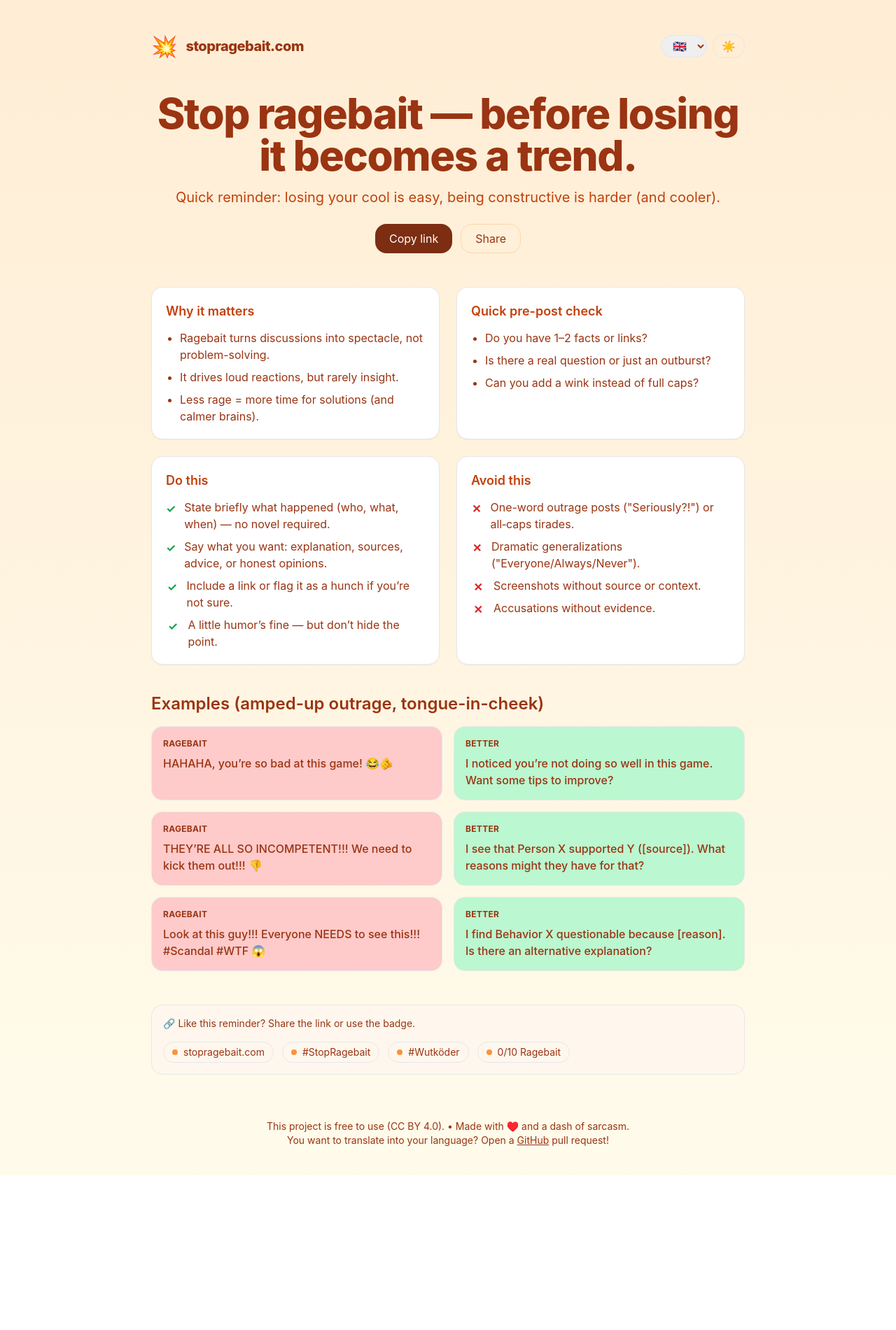
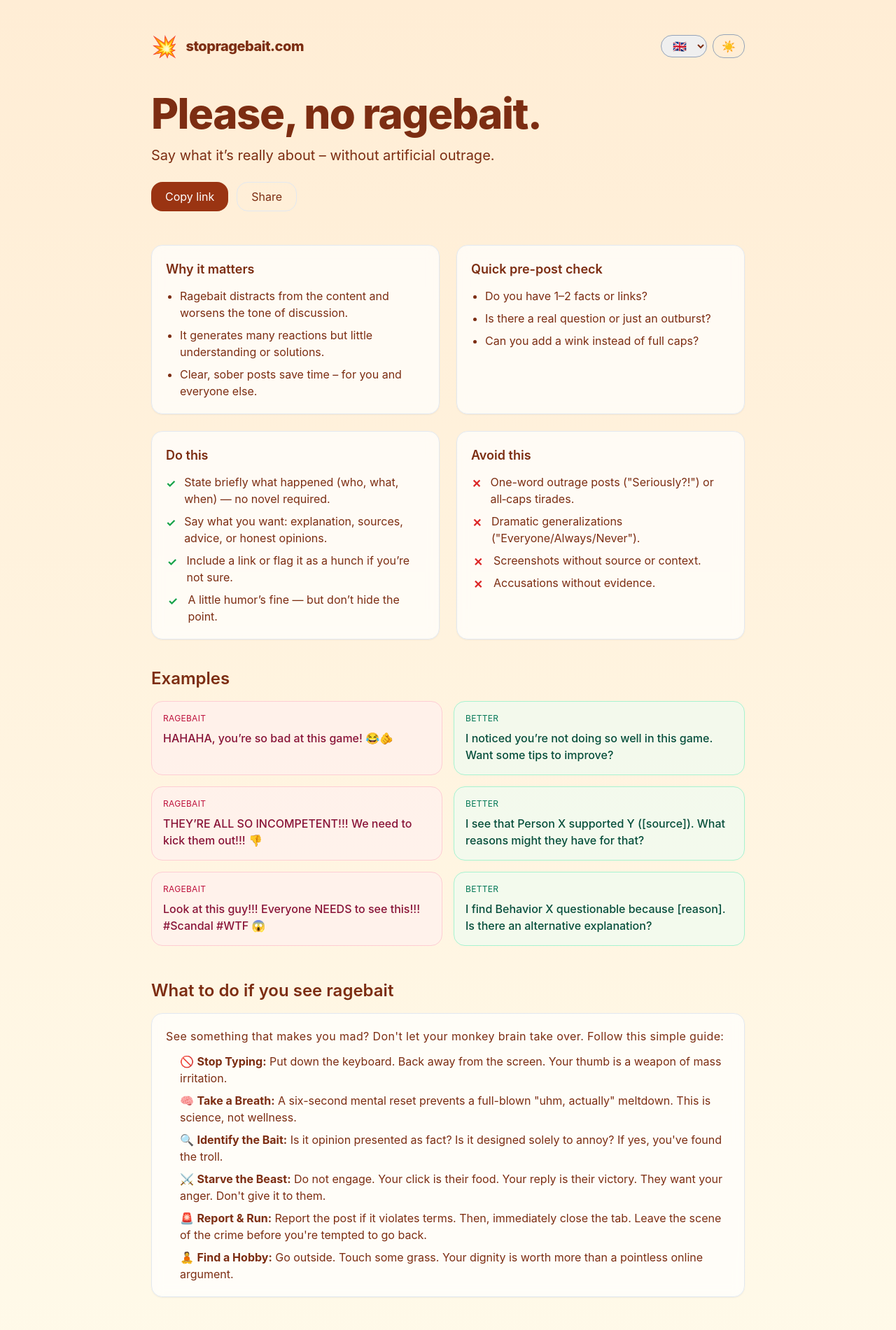
Before and after one commit to FelixTPG/stopragebait.com, a React (Create React App) app: page / in a window 1280 px wide. Shown: the top 1901 px of the page at 70% size. Before the commit the page ends 1680 px from the top, so only its background shows below. Built offline with nearby package versions, Linux system fonts and the light colour scheme.

Commit message:
added anti ragebait guide

```diff
--- a/public/index.html
+++ b/public/index.html
@@ -4,7 +4,7 @@
     <meta charset="utf-8" />
     <link rel="icon" href="%PUBLIC_URL%/favicon.ico" />
     <meta name="viewport" content="width=device-width, initial-scale=1" />
-    <meta name="theme-color" content="#e67be8" />
+<!--    <meta name="theme-color" content="#e67be8" /> -->
     <meta
       name="description"
       content="A small reminder to resist ragebait online."
--- a/src/App.js
+++ b/src/App.js
@@ -29,7 +29,7 @@ export default function StopRagebait() {
   });
 
   // t = translations for current language
-  const t = useMemo(() => translations[lang] || translations["en"], [lang]);
+  const t = useMemo(() => ({ ...translations[lang] }) || { ...translations["en"] }, [lang]);
 
   // ui copy status
   const [copied, setCopied] = useState(false);
@@ -43,7 +43,7 @@ export default function StopRagebait() {
     } catch {
       // ignore
     }
-  }, [lang, t.title, t.ogDesc]);
+  }, [lang, t.title]);
 
   // link copy - try async clipboard first, fallback to textarea
   const copy = useCallback(async () => {
@@ -75,7 +75,7 @@ export default function StopRagebait() {
   }, []);
 
   return (
-      <main className="min-h-screen w-full bg-gradient-to-b from-orange-100 to-amber-50 text-orange-800 dark:text-white dark:from-slate-900 dark:to-gray-900 transition-colors">
+      <main className="min-h-screen w-full bg-gradient-to-b from-orange-100 to-amber-50 text-orange-900 dark:text-white dark:from-slate-950 dark:to-slate-900  transition-colors">
         <header className="max-w-4xl mx-auto px-6 pt-12 pb-4 flex items-center justify-between">
           <div className="flex items-center gap-3">
             <div className="text-3xl" aria-hidden>
@@ -90,8 +90,8 @@ export default function StopRagebait() {
                 id="sr-lang-select"
                 value={lang}
                 onChange={(e) => setLang(e.target.value)}
-                className="px-3 py-1 rounded-2xl border focus:outline-none focus:ring-1 focus:ring-orange-200 dark:bg-slate-700 dark:text-white"
-                aria-label={lang === "de" ? "Sprache wählen" : "Choose language"}
+                className="px-3 py-1 rounded-2xl border border-slate-400 focus:outline-none dark:bg-slate-700 dark:text-white cursor-pointer"
+                aria-label="Choose language"
             >
               <option value="de">🇩🇪</option>
               <option value="en">🇬🇧</option>
@@ -101,14 +101,14 @@ export default function StopRagebait() {
           </div>
         </header>
 
-        <section className="max-w-4xl mx-auto px-6 py-8 text-center">
+        <section className="max-w-4xl mx-auto px-6 py-8">
           <h2 className="text-5xl md:text-6xl font-extrabold tracking-tight leading-tight">{t.tagline}</h2>
-          <p className="mt-4 text-lg md:text-xl text-orange-700 dark:text-orange-200">{t.sub}</p>
+          <p className="mt-4 text-lg md:text-xl text-orange-900 dark:text-white">{t.sub}</p>
 
-          <div className="mt-6 flex justify-center gap-3">
+          <div className="mt-6 flex justify-left gap-3">
             <button
                 onClick={copy}
-                className="px-5 py-2 rounded-2xl bg-orange-900 text-white hover:opacity-90 focus:outline-none focus:ring-2 focus:ring-orange-400"
+                className="px-5 py-2 rounded-2xl bg-orange-800 dark:bg-slate-400 dark:text-black text-white hover:opacity-90 focus:outline-none"
                 aria-label={copied ? t.copied : t.cta}
             >
               {copied ? t.copied : t.cta}
@@ -116,9 +116,9 @@ export default function StopRagebait() {
 
             <a
                 href="#share"
-                className="px-5 py-2 rounded-2xl border border-orange-200 focus:outline-none focus:ring-2 focus:ring-orange-200"
+                className="px-5 py-2 rounded-2xl border border-slate-200 dark:border-slate-300 focus:outline-none"
             >
-              {t.share}
+              {t.shareButton}
             </a>
           </div>
 
@@ -129,7 +129,7 @@ export default function StopRagebait() {
         </section>
 
         <section className="max-w-4xl mx-auto px-6 grid md:grid-cols-2 gap-6 py-4">
-          <Card title={<span className="text-orange-700">{t.whyTitle}</span>}>
+          <Card title={<span className="">{t.whyTitle}</span>}>
             <ul className="list-disc pl-5 space-y-2 text-left">
               {t.why.map((w, i) => (
                   <li key={i}>{w}</li>
@@ -137,7 +137,7 @@ export default function StopRagebait() {
             </ul>
           </Card>
 
-          <Card title={<span className="text-orange-700">{t.quickTitle}</span>}>
+          <Card title={<span className="">{t.quickTitle}</span>}>
             <ul className="list-disc pl-5 space-y-2">
               {t.quick.map((q, i) => (
                   <li key={i}>{q}</li>
@@ -145,27 +145,42 @@ export default function StopRagebait() {
             </ul>
           </Card>
 
-          <Card title={<span className="text-orange-700">{t.dosTitle}</span>}>
+          <Card title={<span className="">{t.dosTitle}</span>}>
             <Checklist items={t.dos} good />
           </Card>
 
-          <Card title={<span className="text-orange-700">{t.dontsTitle}</span>}>
+          <Card title={<span className="">{t.dontsTitle}</span>}>
             <Checklist items={t.donts} />
           </Card>
         </section>
 
         <section className="max-w-4xl mx-auto px-6 py-6">
-          <h3 className="text-2xl font-semibold mb-4">{<span className="text-orange-800 dark:text-orange-200">{t.examplesTitle}</span>}</h3>
+          <h3 className="text-2xl font-semibold mb-4">{t.examplesTitle}</h3>
           <div className="grid gap-4">
-            <Example bad={t.ex1bad} good={t.ex1good} />
-            <Example bad={t.ex2bad} good={t.ex2good} />
-            <Example bad={t.ex3bad} good={t.ex3good} />
+            <Example bad={t.ex1bad} good={t.ex1good} t={t} />
+            <Example bad={t.ex2bad} good={t.ex2good} t={t} />
+            <Example bad={t.ex3bad} good={t.ex3good} t={t} />
           </div>
+        </section>
+
+        <section className="max-w-4xl mx-auto px-6 py-6">
+          <h3 className="text-2xl font-semibold mb-4">{t.ragebaitGuide.title}</h3>
+          <Card>
+            <p className="mb-3 tracking-wide">{t.ragebaitGuide.description}</p>
+            <ul className="list-item pl-5 space-y-2">
+              {t.ragebaitGuide.li.map((item, i) => {
+                const emojis = ["🚫", "🧠", "🔍", "⚔️", "🚨", "🧘"];
+                return (
+                    <li key={i} dangerouslySetInnerHTML={{ __html: `${emojis[i]} ${item.replace(/\*(.*?)\*/g, "<strong>$1</strong>")}` }} />
+                );
+              })}
+            </ul>
+          </Card>
         </section>
 
         <section id="share" className="max-w-4xl mx-auto px-6 py-6">
           <div className="rounded-2xl border p-4 bg-orange-50 dark:bg-transparent">
-            <p className="text-sm">🔗 {lang === "de" ? "Gefällt dir dieser Denkzettel? Teile den Link oder nutze die Badges." : "Like this reminder? Share the link or use the badge."}</p>
+            <p className="text-sm">🔗 {t.share}</p>
             <div className="mt-4 flex flex-wrap items-center gap-3">
               <Badge text="stopragebait.com" />
               <Badge text="#StopRagebait" />
@@ -175,9 +190,12 @@ export default function StopRagebait() {
           </div>
         </section>
 
-        <footer className="max-w-4xl mx-auto px-6 py-10 text-sm text-center">
-          <div>{t.footerLeft} • {t.footerRight}</div>
-          <div>You want to translate into your language? Open a <a href="https://github.com/FelixTPG/stopragebait.com" target="_blank" rel="noopener noreferrer" style={{ textDecoration: "underline" }}>GitHub</a> pull request!</div>
+        <footer className="max-w-4xl mx-auto px-6 py-10 md:border-t border-slate-200 dark:border-slate-800">
+          <div className="flex flex-col md:flex-row items-start md:justify-between gap 4">
+            <div className="text-sm text-slate-600 dark:text-slate-400">{t.footerLeft}</div>
+            <div className="text-sm text-slate-600 dark:text-slate-400">{t.footerRight}</div>
+          </div>
+          <div className="text-sm text-slate-600 dark:text-slate-400">You want to translate into your language? Open a <a href="https://github.com/FelixTPG/stopragebait.com" target="_blank" rel="noopener noreferrer" style={{ textDecoration: "underline" }}>GitHub</a> pull request!</div>
         </footer>
       </main>
   );
@@ -187,10 +205,10 @@ export default function StopRagebait() {
    jsx components
    -------------------------- */
 
-function Card({ title, children }) {
+function Card({ title, children }: { title: string; children: React.ReactNode }) {
   return (
-      <div className="rounded-2xl border p-5 shadow-sm bg-white dark:bg-slate-800">
-        <h3 className="text-lg font-semibold mb-3">{title}</h3>
+      <div className="rounded-2xl border border-slate-200 dark:border-slate-800 p-5 shadow-sm bg-white/70 dark:bg-slate-900/70 backdrop-blur">
+        {title && <h3 className="text-lg font-semibold mb-3">{title}</h3>}
         {children}
       </div>
   );
@@ -213,16 +231,16 @@ function Checklist({ items, good = false }) {
   );
 }
 
-function Example({ bad, good }) {
+function Example({ bad, good, t }: { bad: string; good: string, t: any }) {
   return (
       <div className="grid md:grid-cols-2 gap-4">
-        <div className="rounded-2xl border p-4 bg-red-200 dark:bg-red-900 dark:text-white">
-          <div className="text-xs uppercase tracking-wide font-bold">Ragebait</div>
-          <p className="mt-2 font-medium">{bad}</p>
+        <div className="rounded-2xl border border-rose-200 dark:border-rose-900/40 p-4 bg-rose-50/60 dark:bg-rose-950/20">
+          <div className="text-xs uppercase tracking-wide text-rose-700 dark:text-rose-300">{t.bad}</div>
+          <p className="mt-2 text-rose-900 dark:text-rose-200 font-medium">{bad}</p>
         </div>
-        <div className="rounded-2xl border p-4 bg-green-200 dark:bg-green-900 dark:text-white">
-          <div className="text-xs uppercase tracking-wide font-bold">Better</div>
-          <p className="mt-2 font-medium">{good}</p>
+        <div className="rounded-2xl border border-emerald-200 dark:border-emerald-900/40 p-4 bg-emerald-50/60 dark:bg-emerald-950/20">
+          <div className="text-xs uppercase tracking-wide text-emerald-700 dark:text-emerald-300">{t.good}</div>
+          <p className="mt-2 text-emerald-900 dark:text-emerald-200 font-medium">{good}</p>
         </div>
       </div>
   );
@@ -231,7 +249,7 @@ function Example({ bad, good }) {
 function Badge({ text }) {
   return (
       <span className="inline-flex items-center gap-2 rounded-full border px-3 py-1 text-sm select-none">
-      <span className="h-2 w-2 rounded-full bg-orange-400" aria-hidden></span>
+      <span className="h-2 w-2 rounded-full bg-slate-400" aria-hidden></span>
         {text}
     </span>
   );
@@ -250,9 +268,9 @@ function ThemeToggle() {
   return (
       <button
           onClick={() => setDark(d => !d)}
-          className="px-3 py-1 rounded-2xl border focus:outline-none focus:ring-1 focus:ring-orange-200"
+          className="px-3 py-1 rounded-2xl border border-slate-400 focus:outline-none cursor-pointer"
           aria-pressed={dark}
-          aria-label={dark ? "Wechsel zu hellem Theme" : "Wechsel zu dunklem Theme"}
+          aria-label="Change the white/dark theme of the website"
       >
         {dark ? "🌙" : "☀️"}
       </button>
--- a/src/translation.json
+++ b/src/translation.json
@@ -1,15 +1,15 @@
 {
   "de": {
-    "title": "Stop Ragebait",
-    "tagline": "Ragebait stoppen — bevor #Ausflippen Trend wird.",
-    "sub": "Kurze Erinnerung: Ausrasten ist einfach, konstruktiv sein ist schwieriger (und cooler).",
+    "title": "Stoppe Ragebait",
+    "tagline": "Bitte keine Wutköder.",
+    "sub": "Sag gleich, worum es wirklich geht – ohne künstliche Empörung.",
     "cta": "Link kopieren",
     "copied": "Kopiert!",
     "whyTitle": "Warum das wichtig ist",
     "why": [
-      "Ragebait verwandelt Diskussionen in Schaulaufen statt Problemlösung.",
-      "Er sorgt für laute Reaktionen, aber selten für echte Erkenntnisse.",
-      "Weniger Ausraster = mehr Zeit für Lösungen (und Nerven schonen)."
+      "Ragebait lenkt vom Inhalt ab und verschlechtert den Umgangston.",
+      "Es erzeugt viele Reaktionen, aber wenig Verständnis oder Lösungen.",
+      "Klare, nüchterne Beiträge sparen Zeit – für dich und alle anderen."
     ],
     "dosTitle": "Mach’s so",
     "dos": [
@@ -25,9 +25,9 @@
       "Screenshots ohne Quelle oder Kontext.",
       "Absichtliches Gaslighting oder Anschuldigungen ohne Beleg."
     ],
-    "examplesTitle": "Beispiele (mehr Ausraster, mehr Humor)",
-    "bad": "Ragebait (Ausraster-Version)",
-    "good": "Besser (ruhiger, nützlicher)",
+    "examplesTitle": "Beispiele",
+    "bad": "Wutköder",
+    "good": "Besser",
     "ex1bad": "HAHAHA, du bist so schlecht in diesem Spiel! 😂🫵",
     "ex1good": "Mir fällt auf, dass du in diesem Spiel nicht so gut bist. Willst du Tipps, wie du besser werden kannst?",
     "ex2bad": "DIE SIND ALLE SO UNFÄHIG!!! Wir müssen sie rauswerfen!!! 👎",
@@ -40,22 +40,34 @@
       "Ist da eine echte Frage drin oder nur Ausrasten?",
       "Kannst du das mit einem Augenzwinkern sagen statt Caps Lock?"
     ],
-    "footerLeft": "Dieses Projekt ist frei nutzbar (CC BY 4.0).",
+    "ragebaitGuide": {
+      "title": "Was tun, wenn du Ragebait siehst",
+      "description": "Etwas gesehen, das dich wütend macht? Lass dein Affenhirn nicht die Kontrolle übernehmen. Folge diesem einfachen Leitfaden:",
+      "li": [
+        "*Finger weg von der Tastatur:* Leg die Hände weg. Geh einen Schritt zurück. Dein Finger sind eine Massenvernichtungswaffe.",
+        "*Tief durchatmen:* Ein sechs-sekündiger mentaler Reset verhindert einen kompletten Nerd-Ausbruch. Das ist Wissenschaft, kein Wellness",
+        "*Erkenne den Köder:* Ist es Meinung, die als Fakt verkauft wird? Ist es nur dazu da, zu nerven? Glückwunsch, du hast den Troll gefunden.",
+        "*Den Troll verhungern lassen:* Nicht reagieren. Dein Klick ist ihr Futter. Deine Antwort ist ihr Sieg. Sie wollen deine Wut. Gib sie ihnen nicht.",
+        "*Melden und abhauen:* Melde den Beitrag, wenn er gegen Regeln verstößt. Schließe dann sofort den Tab. Verlass den Tatort, bevor du in Versuchung gerätst, zurückzukehren.",
+        "*Such dir ein Hobby:* Geh raus. Fühl mal Gras. Deine Würde ist mehr wert als ein sinnloser Online-Streit."
+      ]
+    },
+    "footerLeft": "Dieses Projekt ist frei nutzbar. (CC BY 3.0)",
     "footerRight": "Gemacht mit ♥\uFE0F und einem Hauch Sarkasmus.",
-    "share": "Teilen",
-    "ogDesc": "Stop Ragebait — eine kleine, humorvolle Erinnerung, bevor wir alle ausrasten."
+    "shareButton": "Teilen",
+    "share": "Magst du diese Erinnerung? Teile den Link oder nutze einen Hashtag."
   },
   "en": {
     "title": "Stop Ragebait",
-    "tagline": "Stop ragebait — before losing it becomes a trend.",
-    "sub": "Quick reminder: losing your cool is easy, being constructive is harder (and cooler).",
+    "tagline": "Please, no ragebait.",
+    "sub": "Say what it’s really about – without artificial outrage.",
     "cta": "Copy link",
     "copied": "Copied!",
     "whyTitle": "Why it matters",
     "why": [
-      "Ragebait turns discussions into spectacle, not problem-solving.",
-      "It drives loud reactions, but rarely insight.",
-      "Less rage = more time for solutions (and calmer brains)."
+      "Ragebait distracts from the content and worsens the tone of discussion.",
+      "It generates many reactions but little understanding or solutions.",
+      "Clear, sober posts save time – for you and everyone else."
     ],
     "dosTitle": "Do this",
     "dos": [
@@ -71,9 +83,9 @@
       "Screenshots without source or context.",
       "Accusations without evidence."
     ],
-    "examplesTitle": "Examples (amped-up outrage, tongue-in-cheek)",
-    "bad": "Ragebait (meltdown version)",
-    "good": "Better (calmer, more useful)",
+    "examplesTitle": "Examples",
+    "bad": "Ragebait",
+    "good": "Better",
     "ex1bad": "HAHAHA, you’re so bad at this game! 😂🫵",
     "ex1good": "I noticed you’re not doing so well in this game. Want some tips to improve?",
     "ex2bad": "THEY’RE ALL SO INCOMPETENT!!! We need to kick them out!!! 👎",
@@ -86,9 +98,21 @@
       "Is there a real question or just an outburst?",
       "Can you add a wink instead of full caps?"
     ],
-    "footerLeft": "This project is free to use (CC BY 4.0).",
+    "ragebaitGuide": {
+      "title": "What to do if you see ragebait",
+      "description": "See something that makes you mad? Don't let your monkey brain take over. Follow this simple guide:",
+      "li": [
+        "*Stop Typing:* Put down the keyboard. Back away from the screen. Your thumb is a weapon of mass irritation.",
+        "*Take a Breath:* A six-second mental reset prevents a full-blown \"uhm, actually\" meltdown. This is science, not wellness.",
+        "*Identify the Bait:* Is it opinion presented as fact? Is it designed solely to annoy? If yes, you've found the troll.",
+        "*Starve the Beast:* Do not engage. Your click is their food. Your reply is their victory. They want your anger. Don't give it to them.",
+        "*Report & Run:* Report the post if it violates terms. Then, immediately close the tab. Leave the scene of the crime before you're tempted to go back.",
+        "*Find a Hobby:* Go outside. Touch some grass. Your dignity is worth more than a pointless online argument."
+      ]
+    },
+    "footerLeft": "This project is free to use. (CC BY 3.0)",
     "footerRight": "Made with ♥\uFE0F and a dash of sarcasm.",
-    "share": "Share",
-    "ogDesc": "Stop Ragebait — a tiny, humorous reminder to avoid ragebait."
+    "shareButton": "Share",
+    "share": "Like this reminder? Share the link or use a hashtag."
   }
 }
```
